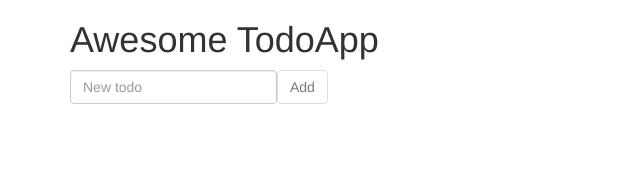
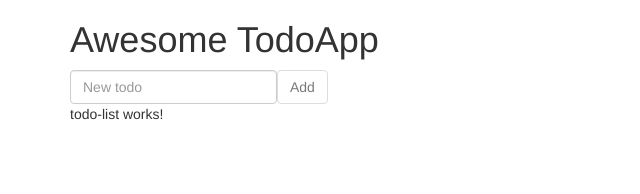
Before and after one commit to petr166/mandatory2-todo-app, an Angular app: page / in a window 1280 px wide. Shown: the top 194 px of the page, without its empty margins (0-640 px from the left). Built offline with nearby package versions, Linux system fonts and the light colour scheme.

Commit message:
created todo-list component

```diff
--- a/src/app/app.component.html
+++ b/src/app/app.component.html
@@ -4,4 +4,6 @@
 
   <app-new-todo></app-new-todo>
 
+  <app-todo-list></app-todo-list>
+
 </div>
--- a/src/app/app.module.ts
+++ b/src/app/app.module.ts
@@ -5,11 +5,13 @@
 
 import { AppComponent } from './app.component';
 import { NewTodoComponent } from './components/new-todo/new-todo.component';
+import { TodoListComponent } from './components/todo-list/todo-list.component';
 
 @NgModule({
   declarations: [
     AppComponent,
-    NewTodoComponent
+    NewTodoComponent,
+    TodoListComponent
   ],
   imports: [
     BrowserModule,
--- /dev/null
+++ b/src/app/components/todo-list/todo-list.component.html
@@ -0,0 +1,3 @@
+<p>
+  todo-list works!
+</p>
--- /dev/null
+++ b/src/app/components/todo-list/todo-list.component.ts
@@ -0,0 +1,15 @@
+import { Component, OnInit } from '@angular/core';
+
+@Component({
+  selector: 'app-todo-list',
+  templateUrl: './todo-list.component.html',
+  styleUrls: ['./todo-list.component.scss']
+})
+export class TodoListComponent implements OnInit {
+
+  constructor() { }
+
+  ngOnInit() {
+  }
+
+}
```
Also changed, not shown: src/app/components/todo-list/todo-list.component.scss (added), 1 other file (tests, documents, lock files or other folders).
